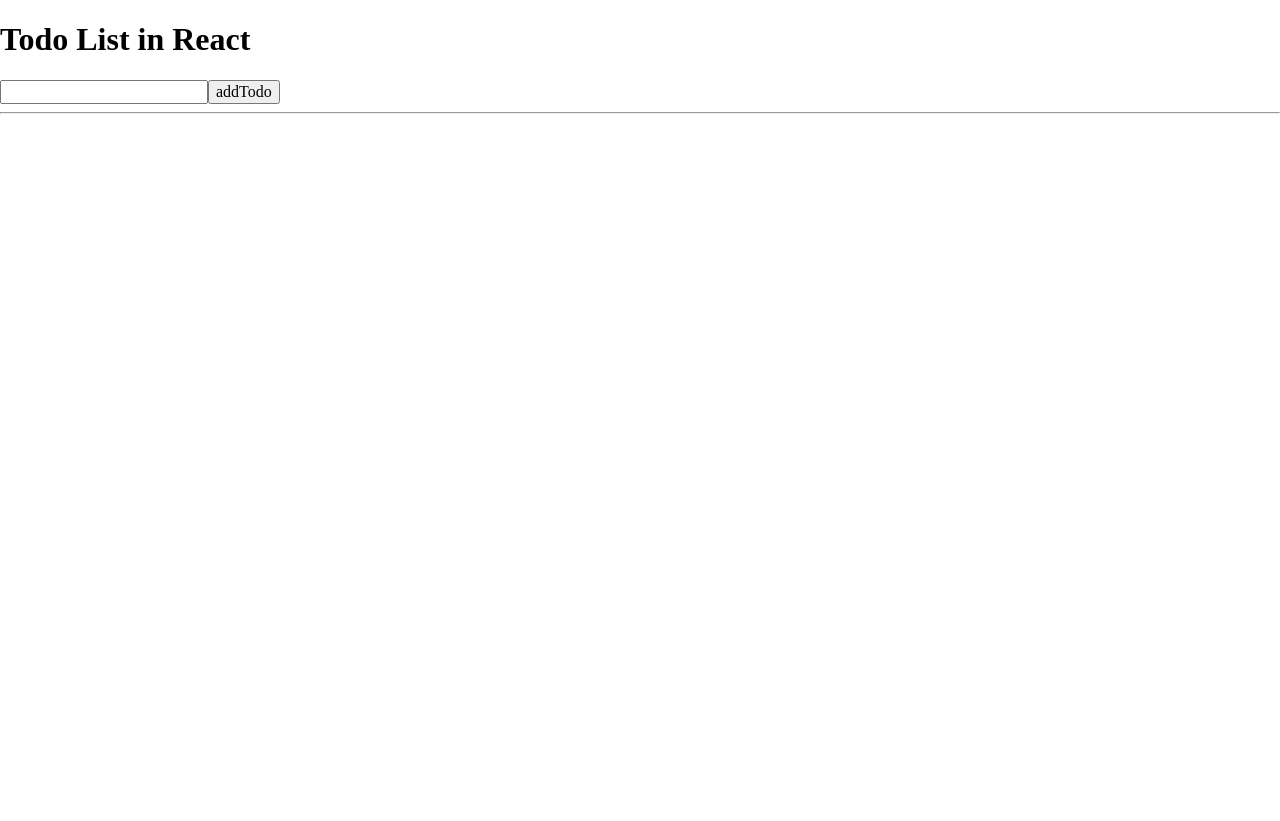
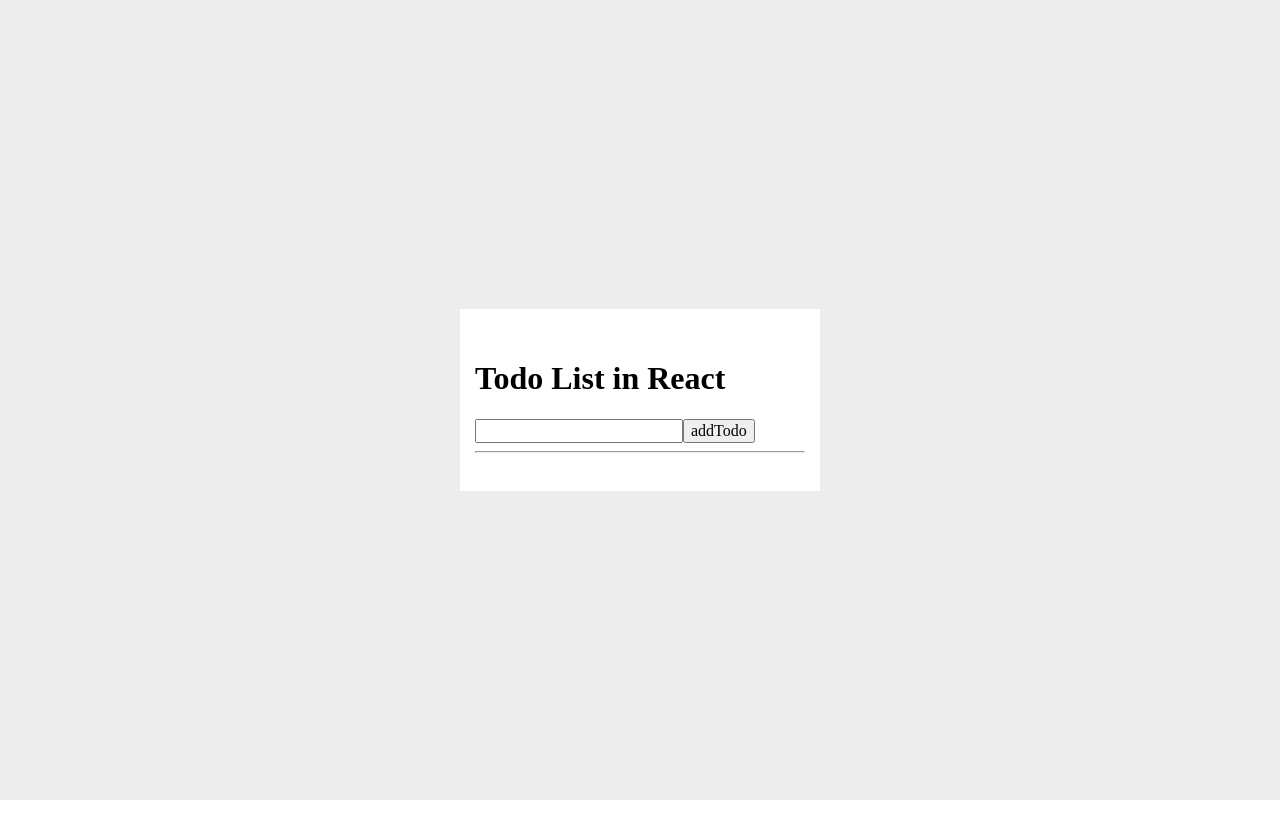
Before and after one commit to rdchen1124/todolist, a React (Create React App) app: page / in a window 1280 px wide. After the commit the page ends 800 px from the top, so only its background shows below. Built offline with nearby package versions, Linux system fonts and the light colour scheme.

Commit message:
feat: 使用 styled 增加樣式, 把 Todo 輸入框內容綁定 state
因應需求調整:
   Component 需要加入 CSS 樣式,
   Todo 項目的內容需要被記錄

調整項目:
1. 讓樣式與 Component 綁定在一起,
2. 輸入時紀錄 Todo 的內容

```diff
--- a/package.json
+++ b/package.json
@@ -3,6 +3,7 @@
   "version": "0.1.0",
   "private": true,
   "dependencies": {
+    "@emotion/styled": "^11.11.0",
     "@testing-library/jest-dom": "^5.16.5",
     "@testing-library/react": "^13.4.0",
     "@testing-library/user-event": "^13.5.0",
--- a/src/App/App.js
+++ b/src/App/App.js
@@ -1,18 +1,47 @@
+import styled from "@emotion/styled";
+import { useState } from "react";
+
+const Container = styled.div`
+  background-color: #ededed;
+  height: 100%;
+  display: flex;
+  justify-content: center;
+  align-items: center;
+`;
+
+const TodoListWrapper = styled.div`
+  position: relative;
+  min-width: 360px;
+  box-sizing: border-box;
+  padding: 30px 15px;
+  background-color: white;
+`;
 function App() {
+  const [value, setValue] = useState("");
+  const handleTodoChange = (todo) => {
+    setValue(todo);
+  };
   return (
-    <div>
+    <Container>
+      <TodoListWrapper>
         <header>
           <h1>Todo List in React</h1>
         </header>
         <section>
-        <input type="text" />
+          <input
+            type="text"
+            onChange={(e) => {
+              handleTodoChange(e.target.value);
+            }}
+          />
           <input type="button" value="addTodo" />
           {/* todo form */}
         </section>
         <section>{/* filter */}</section>
         <hr />
         <section>{/* todo items */}</section>
-    </div>
+      </TodoListWrapper>
+    </Container>
   );
 }
 
```
Also changed, not shown: 1 other file (tests, documents, lock files or other folders). Lines whose indentation alone changed are shown as unchanged.
